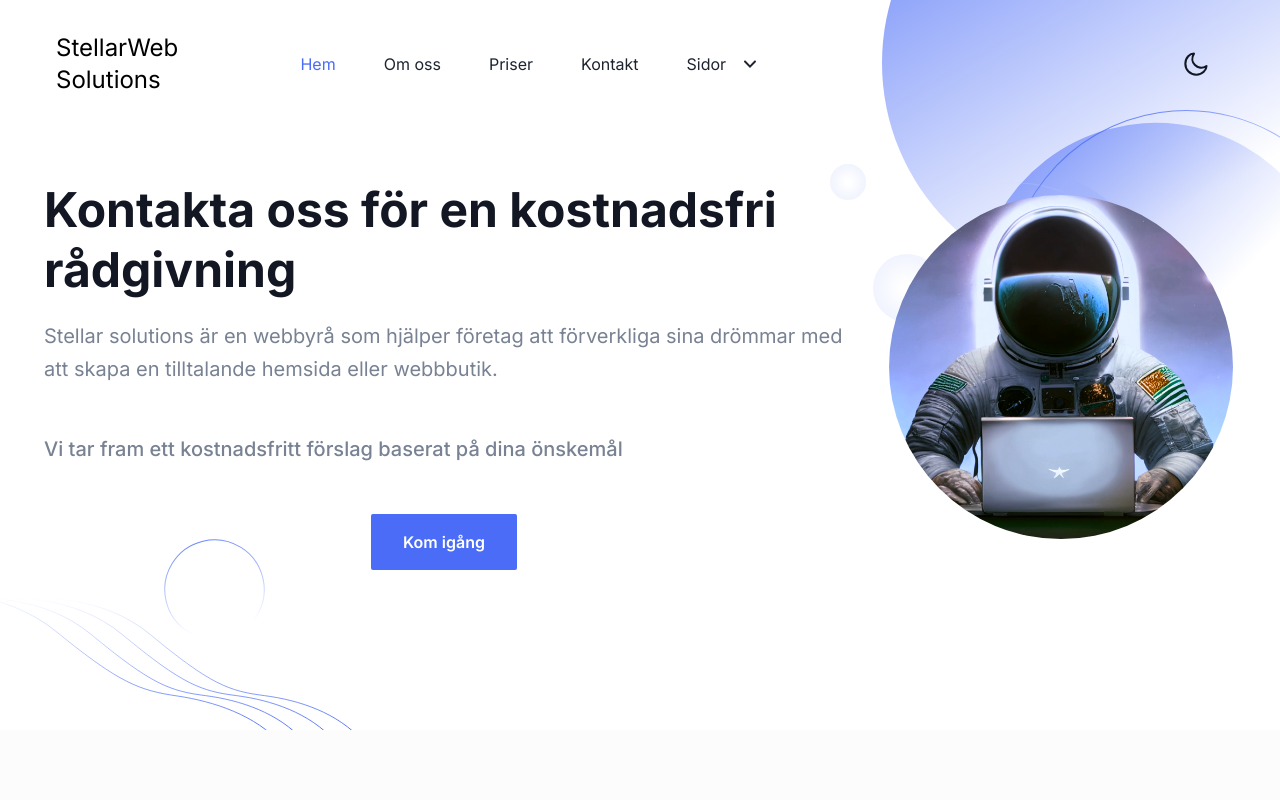
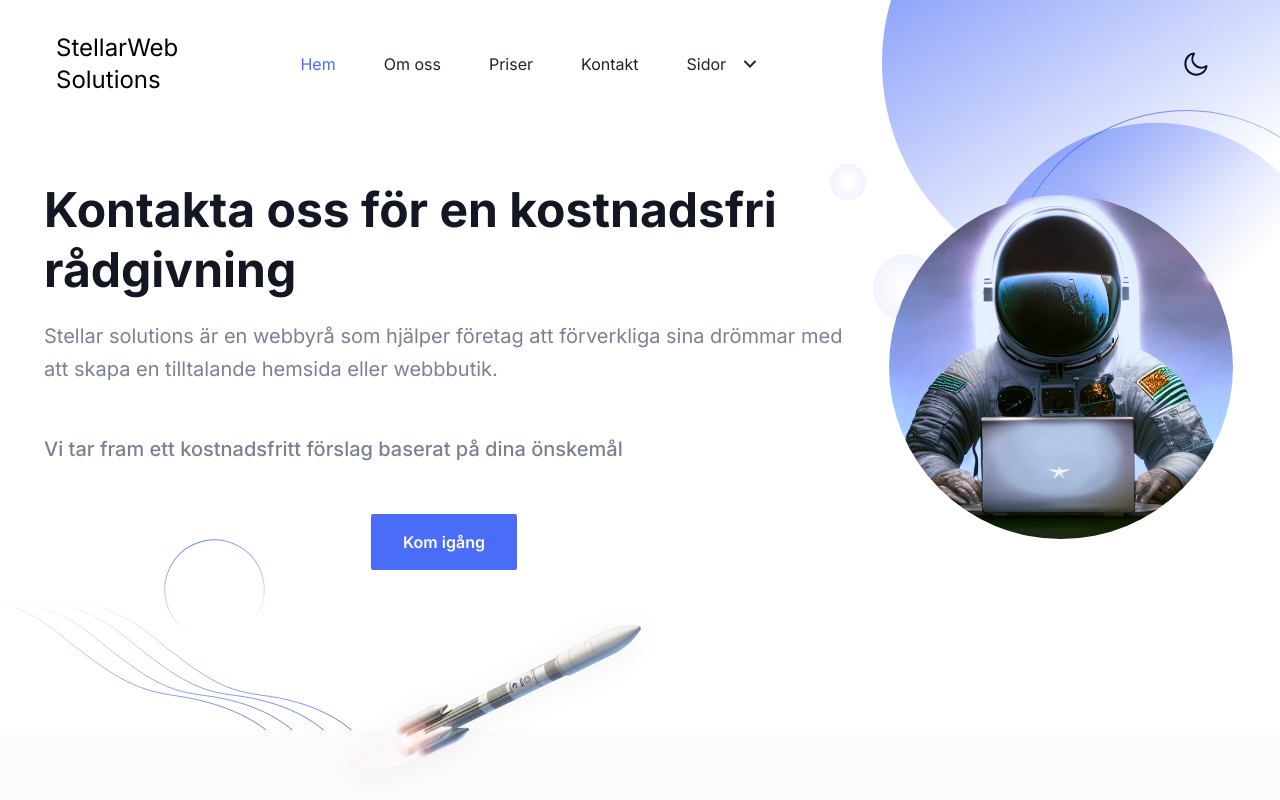
Before and after one commit to luzxus/stellar-business, a Next.js app: page / in a window 1280 px wide. Both pictures are taken after a click on the button "theme toggler". Shown: the top 800 px of the page. Built offline with nearby package versions, Linux system fonts and the light colour scheme.

Commit message:
add rocket image

```diff
--- a/components/Features/index.tsx
+++ b/components/Features/index.tsx
@@ -2,7 +2,7 @@ import Image from "next/image";
 import SectionTitle from "../Common/SectionTitle";
 import SingleFeature from "./SingleFeature";
 import featuresData from "./featuresData";
-import { astronaut } from "@/public/images";
+import { astronaut, rocket } from "@/public/images";
 
 const Features = () => {
   return (
@@ -20,14 +20,14 @@ const Features = () => {
               <SingleFeature key={feature.id} feature={feature} />
             ))}
           </div>
-         {/*  <Image
-                  src={astronaut}
+          <Image
+                  src={rocket}
                   alt="about-image"
                   width={300}
                   height={0}
                   style={{height:"auto"}}
-                  className="rounded-full absolute flex drop-shadow-three mx-auto max-w-full dark:hidden dark:drop-shadow-none lg:mr-0"
-                /> */}
+                  className="z-40 top-[-9rem] left-[19rem] md:top-[-14rem] scale-[0.6] md:scale-100 absolute flex drop-shadow-three mx-auto max-w-full dark:hidden dark:drop-shadow-none lg:mr-0"
+                />
         </div>
       </section>
     </>
--- a/public/images/index.ts
+++ b/public/images/index.ts
@@ -1,5 +1,5 @@
 import astronaut_laptop from "./hero/astronaut_laptop.webp";
 import robot_human from "./hero/robot_human.jpg";
 import astronaut from "./hero/astronaut.webp"
-
-export {astronaut_laptop,robot_human, astronaut}
+import rocket from "./logo/rocket.png"
+export {astronaut_laptop,robot_human, astronaut,rocket}
```
Also changed, not shown: public/images/logo/rocket.png (added).
